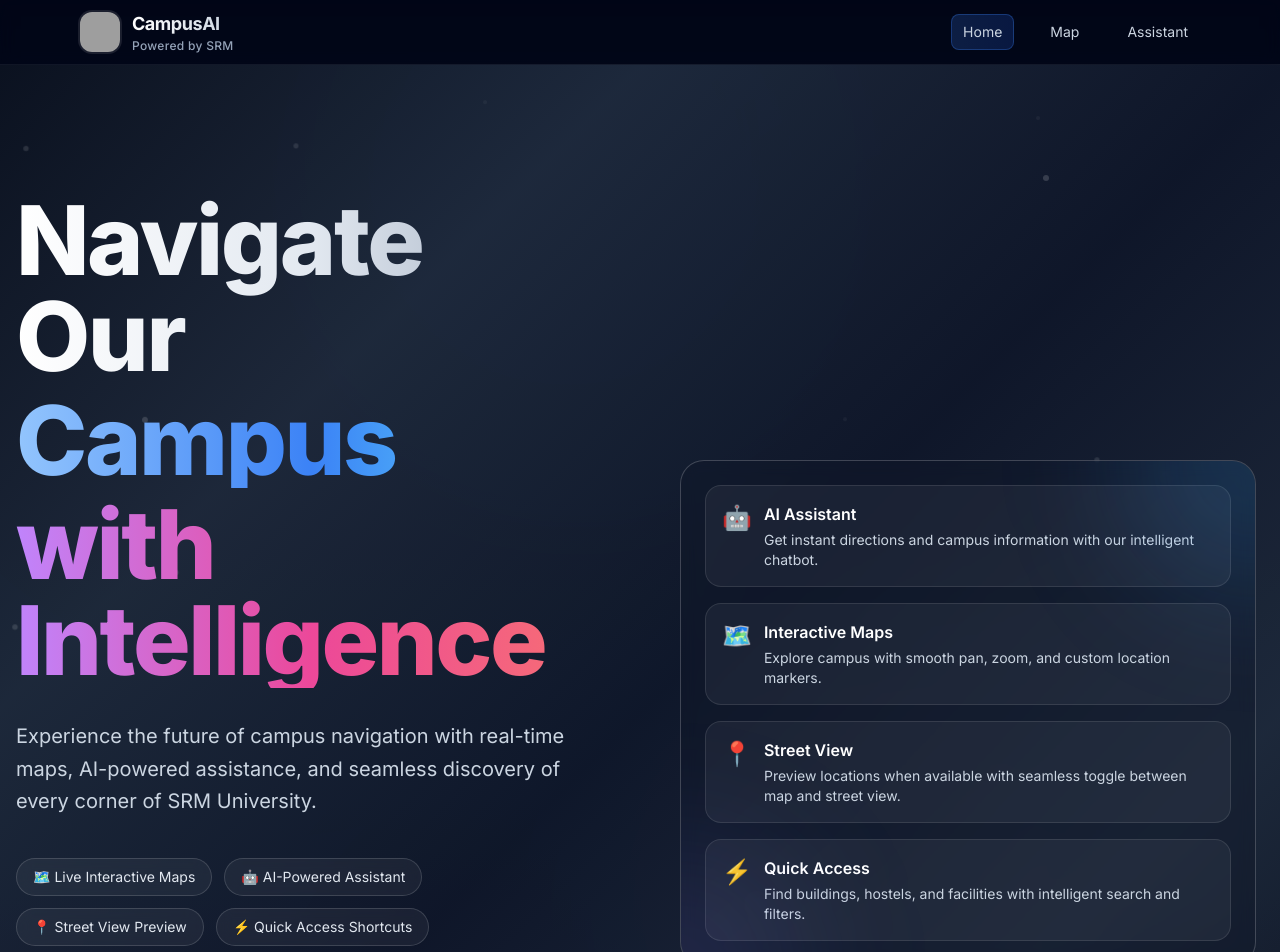
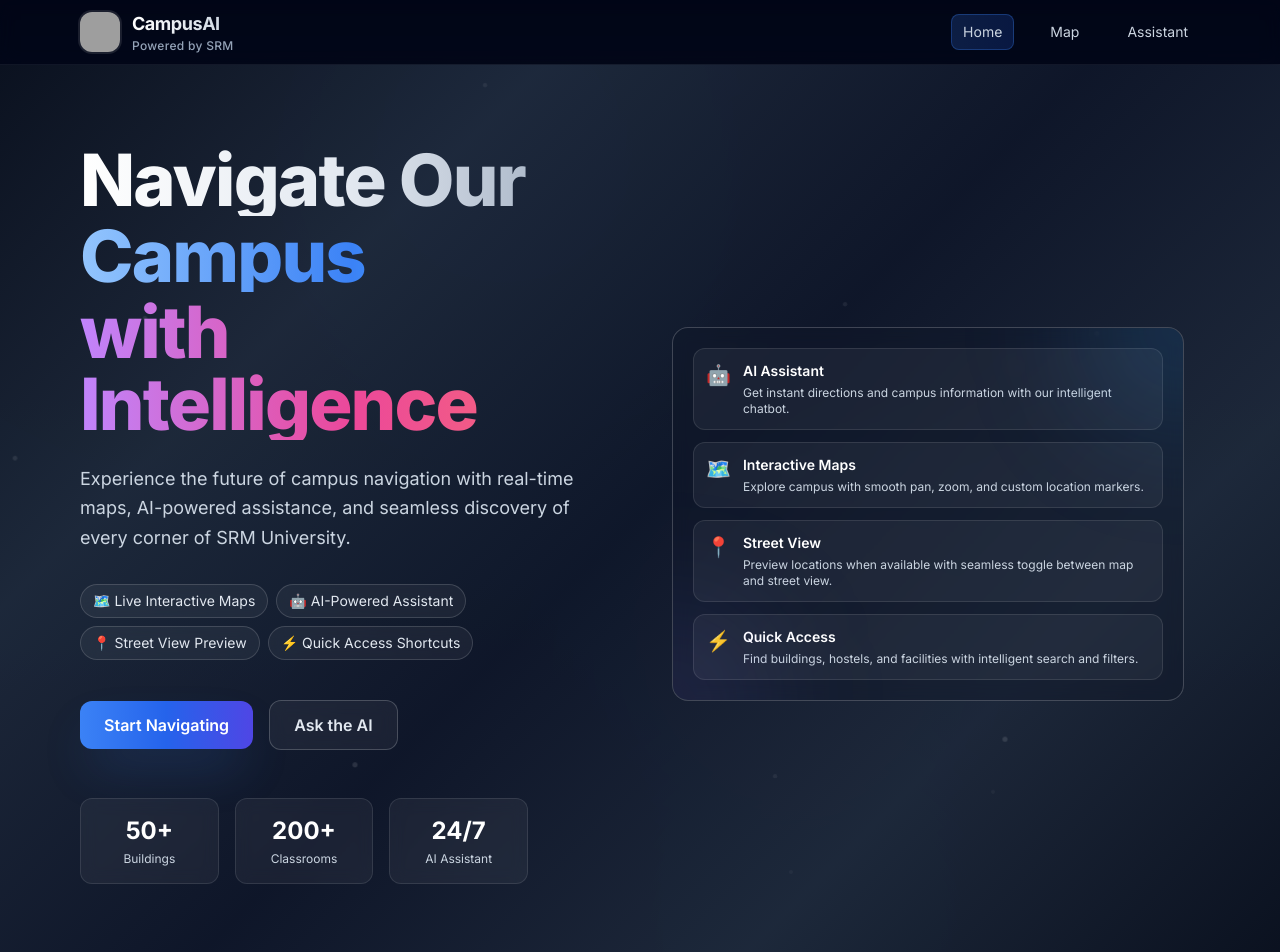
Before and after one commit to Harshitjain-307/SRM-Campus-Navigation-System-, a React (Vite) app: page / in a window 1280 px wide. Shown: the top 952 px of the page. Built offline with nearby package versions, Linux system fonts and the light colour scheme; grey boxes are pictures that could not be loaded.

Commit message:
fixed landing page

```diff
--- a/src/pages/LandingPage.tsx
+++ b/src/pages/LandingPage.tsx
@@ -20,8 +20,8 @@ export default function LandingPage() {
       <FloatingParticles />
 
       {/* Hero content */}
-      <div className="relative z-10 mx-auto max-w-7xl px-4 py-24 md:py-32">
-        <div className="grid items-center gap-16 md:grid-cols-2">
+      <div className="relative z-10 mx-auto max-w-6xl px-4 py-16 md:py-20">
+        <div className="grid items-center gap-8 md:grid-cols-2">
           {/* Left: Hero copy */}
           <motion.div
             initial={{ opacity: 0, x: -50 }}
@@ -34,7 +34,7 @@ export default function LandingPage() {
               animate={{ opacity: 1, y: 0 }}
               transition={{ duration: 0.8, delay: 0.2 }}
             >
-              <h1 className="text-balance text-5xl font-extrabold tracking-tight sm:text-7xl lg:text-8xl">
+              <h1 className="text-balance text-4xl font-extrabold tracking-tight sm:text-6xl lg:text-7xl">
                 <motion.span
                   className="block bg-gradient-to-r from-white via-slate-200 to-slate-400 bg-clip-text text-transparent"
                   initial={{ opacity: 0, y: 20 }}
@@ -44,7 +44,7 @@ export default function LandingPage() {
                   Navigate Our
                 </motion.span>
                 <motion.span
-                  className="mt-2 block bg-gradient-to-r from-brand-300 via-brand-500 to-cyan-300 bg-clip-text text-transparent"
+                  className="mt-1 block bg-gradient-to-r from-brand-300 via-brand-500 to-cyan-300 bg-clip-text text-transparent"
                   initial={{ opacity: 0, y: 20 }}
                   animate={{ opacity: 1, y: 0 }}
                   transition={{ duration: 0.8, delay: 0.6 }}
@@ -52,7 +52,7 @@ export default function LandingPage() {
                   Campus
                 </motion.span>
                 <motion.span
-                  className="mt-2 block bg-gradient-to-r from-purple-400 via-pink-500 to-red-400 bg-clip-text text-transparent"
+                  className="mt-1 block bg-gradient-to-r from-purple-400 via-pink-500 to-red-400 bg-clip-text text-transparent"
                   initial={{ opacity: 0, y: 20 }}
                   animate={{ opacity: 1, y: 0 }}
                   transition={{ duration: 0.8, delay: 0.8 }}
@@ -64,7 +64,7 @@ export default function LandingPage() {
 
             {/* Description */}
             <motion.p
-              className="mt-8 max-w-xl text-xl text-slate-300 leading-relaxed"
+              className="mt-6 max-w-lg text-lg text-slate-300 leading-relaxed"
               initial={{ opacity: 0, y: 20 }}
               animate={{ opacity: 1, y: 0 }}
               transition={{ duration: 0.8, delay: 1.0 }}
@@ -74,7 +74,7 @@ export default function LandingPage() {
 
             {/* Feature badges with staggered animation */}
             <motion.ul
-              className="mt-10 flex flex-wrap items-center gap-3 text-sm"
+              className="mt-8 flex flex-wrap items-center gap-2 text-sm"
               initial={{ opacity: 0, y: 20 }}
               animate={{ opacity: 1, y: 0 }}
               transition={{ duration: 0.8, delay: 1.2 }}
@@ -91,7 +91,7 @@ export default function LandingPage() {
                   animate={{ opacity: 1, scale: 1 }}
                   transition={{ duration: 0.5, delay: 1.4 + index * 0.1 }}
                   whileHover={{ scale: 1.05, y: -2 }}
-                  className="rounded-full border border-white/15 bg-white/5 px-4 py-2 text-slate-200 backdrop-blur hover:border-brand-500/40 hover:bg-white/10 transition-all duration-300"
+                  className="rounded-full border border-white/15 bg-white/5 px-3 py-1.5 text-slate-200 backdrop-blur hover:border-brand-500/40 hover:bg-white/10 transition-all duration-300"
                 >
                   {feat}
                 </motion.li>
@@ -100,7 +100,7 @@ export default function LandingPage() {
 
             {/* CTAs with enhanced animations */}
             <motion.div
-              className="mt-12 flex flex-wrap items-center gap-6"
+              className="mt-10 flex flex-wrap items-center gap-4"
               initial={{ opacity: 0, y: 20 }}
               animate={{ opacity: 1, y: 0 }}
               transition={{ duration: 0.8, delay: 1.6 }}
@@ -112,7 +112,7 @@ export default function LandingPage() {
               >
                 <Link
                   to="/map"
-                  className="relative inline-flex items-center rounded-xl bg-gradient-to-r from-brand-500 via-brand-600 to-indigo-600 px-8 py-4 text-lg font-semibold text-white shadow-2xl shadow-brand-500/25 transition-all duration-300 hover:shadow-brand-500/40"
+                  className="relative inline-flex items-center rounded-xl bg-gradient-to-r from-brand-500 via-brand-600 to-indigo-600 px-6 py-3 text-base font-semibold text-white shadow-2xl shadow-brand-500/25 transition-all duration-300 hover:shadow-brand-500/40"
                 >
                   <span className="relative z-10">Start Navigating</span>
                   <motion.div
@@ -132,7 +132,7 @@ export default function LandingPage() {
               >
                 <Link
                   to="/assistant"
-                  className="inline-flex items-center rounded-xl border border-white/20 bg-white/5 px-8 py-4 text-lg font-semibold text-slate-200 backdrop-blur transition-all duration-300 hover:border-brand-500/40 hover:bg-white/10 hover:text-white"
+                  className="inline-flex items-center rounded-xl border border-white/20 bg-white/5 px-6 py-3 text-base font-semibold text-slate-200 backdrop-blur transition-all duration-300 hover:border-brand-500/40 hover:bg-white/10 hover:text-white"
                 >
                   Ask the AI
                 </Link>
@@ -141,7 +141,7 @@ export default function LandingPage() {
 
             {/* Stats with staggered animation */}
             <motion.div
-              className="mt-16 grid w-full max-w-lg grid-cols-3 gap-6"
+              className="mt-12 grid w-full max-w-md grid-cols-3 gap-4"
               initial={{ opacity: 0, y: 20 }}
               animate={{ opacity: 1, y: 0 }}
               transition={{ duration: 0.8, delay: 1.8 }}
@@ -157,17 +157,17 @@ export default function LandingPage() {
                   animate={{ opacity: 1, y: 0 }}
                   transition={{ duration: 0.5, delay: 2.0 + index * 0.1 }}
                   whileHover={{ scale: 1.05, y: -5 }}
-                  className="rounded-2xl border border-white/10 bg-white/5 p-6 text-center backdrop-blur transition-all duration-300 hover:border-brand-500/30 hover:bg-white/10"
+                  className="rounded-xl border border-white/10 bg-white/5 p-4 text-center backdrop-blur transition-all duration-300 hover:border-brand-500/30 hover:bg-white/10"
                 >
                   <motion.p
-                    className="text-3xl font-bold text-white"
+                    className="text-2xl font-bold text-white"
                     initial={{ scale: 0 }}
                     animate={{ scale: 1 }}
                     transition={{ duration: 0.5, delay: 2.2 + index * 0.1, type: "spring" }}
                   >
                     {stat.number}
                   </motion.p>
-                  <p className="mt-2 text-sm text-slate-300">{stat.label}</p>
+                  <p className="mt-1 text-xs text-slate-300">{stat.label}</p>
                 </motion.div>
               ))}
             </motion.div>
@@ -175,22 +175,22 @@ export default function LandingPage() {
 
           {/* Right: Floating preview cards */}
           <motion.div
-            className="relative mx-auto w-full max-w-xl"
+            className="relative mx-auto w-full max-w-lg"
             initial={{ opacity: 0, x: 50 }}
             animate={{ opacity: 1, x: 0 }}
             transition={{ duration: 0.8, delay: 0.4 }}
           >
             <motion.div
-              className="relative overflow-hidden rounded-3xl border border-white/20 bg-slate-900/40 p-6 backdrop-blur"
+              className="relative overflow-hidden rounded-2xl border border-white/20 bg-slate-900/40 p-5 backdrop-blur"
               whileHover={{ scale: 1.02 }}
               transition={{ duration: 0.3 }}
             >
               {/* Background effects */}
-              <div className="pointer-events-none absolute -right-32 -top-32 h-64 w-64 rounded-full bg-gradient-to-tr from-brand-500/20 to-cyan-400/15 blur-3xl" />
-              <div className="pointer-events-none absolute -bottom-32 -left-32 h-64 w-64 rounded-full bg-gradient-to-tr from-purple-500/15 to-brand-400/10 blur-3xl" />
+              <div className="pointer-events-none absolute -right-24 -top-24 h-48 w-48 rounded-full bg-gradient-to-tr from-brand-500/20 to-cyan-400/15 blur-3xl" />
+              <div className="pointer-events-none absolute -bottom-24 -left-24 h-48 w-48 rounded-full bg-gradient-to-tr from-purple-500/15 to-brand-400/10 blur-3xl" />
 
               {/* Feature cards with staggered animation */}
-              <div className="grid gap-4">
+              <div className="grid gap-3">
                 {[
                   { icon: '🤖', title: 'AI Assistant', desc: 'Get instant directions and campus information with our intelligent chatbot.' },
                   { icon: '🗺️', title: 'Interactive Maps', desc: 'Explore campus with smooth pan, zoom, and custom location markers.' },
@@ -203,13 +203,13 @@ export default function LandingPage() {
                     animate={{ opacity: 1, x: 0 }}
                     transition={{ duration: 0.5, delay: 0.8 + index * 0.1 }}
                     whileHover={{ x: 5 }}
-                    className="rounded-2xl border border-white/10 bg-white/5 p-4 transition-all duration-300 hover:border-brand-500/30 hover:bg-white/10"
+                    className="rounded-xl border border-white/10 bg-white/5 p-3 transition-all duration-300 hover:border-brand-500/30 hover:bg-white/10"
                   >
                     <div className="flex items-start gap-3">
-                      <span className="text-2xl">{feature.icon}</span>
+                      <span className="text-xl">{feature.icon}</span>
                       <div>
-                        <h3 className="font-semibold text-white">{feature.title}</h3>
-                        <p className="mt-1 text-sm text-slate-300">{feature.desc}</p>
+                        <h3 className="font-semibold text-white text-sm">{feature.title}</h3>
+                        <p className="mt-1 text-xs text-slate-300">{feature.desc}</p>
                       </div>
                     </div>
                   </motion.div>
@@ -228,7 +228,7 @@ function AnimatedBackground() {
     <div aria-hidden className="absolute inset-0 -z-10 overflow-hidden">
       {/* Multiple moving gradient orbs */}
       <motion.div
-        className="absolute -top-40 left-1/4 h-[32rem] w-[32rem] -translate-x-1/2 rounded-full bg-gradient-to-tr from-brand-600/20 to-brand-400/15 blur-3xl"
+        className="absolute -top-32 left-1/4 h-[24rem] w-[24rem] -translate-x-1/2 rounded-full bg-gradient-to-tr from-brand-600/20 to-brand-400/15 blur-3xl"
         animate={{
           rotate: 360,
           scale: [1, 1.1, 1],
@@ -239,7 +239,7 @@ function AnimatedBackground() {
         }}
       />
       <motion.div
-        className="absolute -bottom-40 right-1/4 h-[28rem] w-[28rem] rounded-full bg-gradient-to-tr from-cyan-500/15 to-brand-400/10 blur-3xl"
+        className="absolute -bottom-32 right-1/4 h-[20rem] w-[20rem] rounded-full bg-gradient-to-tr from-cyan-500/15 to-brand-400/10 blur-3xl"
         animate={{
           rotate: -360,
           scale: [1, 0.9, 1],
@@ -250,7 +250,7 @@ function AnimatedBackground() {
         }}
       />
       <motion.div
-        className="absolute top-1/2 left-1/2 h-[24rem] w-[24rem] -translate-x-1/2 -translate-y-1/2 rounded-full bg-gradient-to-tr from-purple-500/10 to-pink-500/10 blur-3xl"
+        className="absolute top-1/2 left-1/2 h-[18rem] w-[18rem] -translate-x-1/2 -translate-y-1/2 rounded-full bg-gradient-to-tr from-purple-500/10 to-pink-500/10 blur-3xl"
         animate={{
           rotate: 360,
           scale: [1, 1.2, 1],
@@ -273,7 +273,7 @@ function AnimatedBackground() {
 function FloatingParticles() {
   return (
     <div className="absolute inset-0 pointer-events-none">
-      {[...Array(20)].map((_, i) => (
+      {[...Array(15)].map((_, i) => (
         <motion.div
           key={i}
           className="absolute h-1 w-1 rounded-full bg-white/20"
@@ -282,14 +282,14 @@ function FloatingParticles() {
             top: `${Math.random() * 100}%`,
           }}
           animate={{
-            y: [0, -30, 0],
-            opacity: [0.2, 0.8, 0.2],
-            scale: [1, 1.5, 1],
+            y: [0, -20, 0],
+            opacity: [0.2, 0.6, 0.2],
+            scale: [1, 1.3, 1],
           }}
           transition={{
-            duration: 3 + Math.random() * 2,
+            duration: 2.5 + Math.random() * 1.5,
             repeat: Infinity,
-            delay: Math.random() * 2,
+            delay: Math.random() * 1.5,
             ease: "easeInOut",
           }}
         />
```
